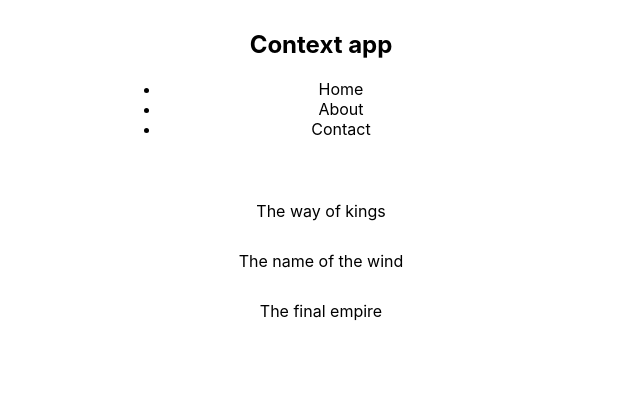
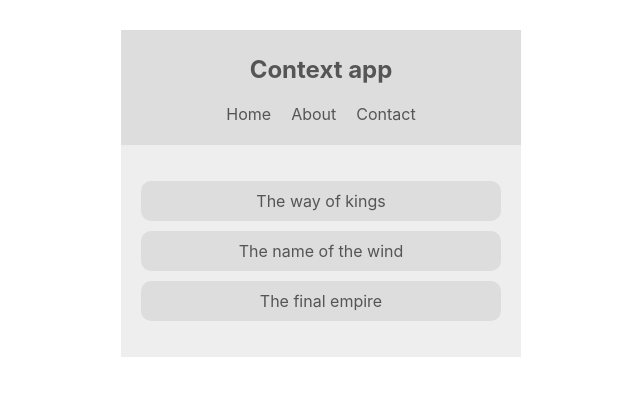
Before and after one commit to Kayque-Goncalves/Reading-list-react, a React (Create React App) app in the folder reading-list/: page / in a window 1280 px wide. Shown: the top 396 px of the page, without its empty margins (319-959 px from the left). Built offline with nearby package versions, Linux system fonts and the light colour scheme.

Commit message:
add Theme context

```diff
--- a/reading-list/src/App.js
+++ b/reading-list/src/App.js
@@ -1,12 +1,15 @@
 import React from 'react'
 import Navbar from './components/Navbar'
 import Booklist from './components/Booklist'
+import ThemeContextProvider from './contexts/ThemeContext'
 
 function App() {
   return (
     <div className="App">
-      <Navbar />
-      <Booklist />
+      <ThemeContextProvider>
+        <Navbar />
+        <Booklist />
+      </ThemeContextProvider>
     </div>
   )
 }
--- a/reading-list/src/components/Booklist.js
+++ b/reading-list/src/components/Booklist.js
@@ -1,13 +1,19 @@
 import React, { Component } from 'react'
+import { ThemeContext } from '../contexts/ThemeContext'
 
 class Booklist extends Component {
+    static contextType = ThemeContext
+
     render() {
+        const { isLightTheme, light, dark } = this.context
+        const theme = isLightTheme ? light : dark
+
         return (
-            <div className="book-list">
+            <div className="book-list" style={{ color: theme.syntax, background: theme.bg }}>
                 <ul>
-                    <li> The way of kings </li>
-                    <li> The name of the wind </li>
-                    <li> The final empire </li>
+                    <li style={{ background: theme.ui }}> The way of kings </li>
+                    <li style={{ background: theme.ui }}> The name of the wind </li>
+                    <li style={{ background: theme.ui }}> The final empire </li>
                 </ul>
             </div>
          )
--- a/reading-list/src/components/Navbar.js
+++ b/reading-list/src/components/Navbar.js
@@ -1,9 +1,21 @@
 import React, { Component } from 'react'
+import { ThemeContext } from '../contexts/ThemeContext'
 
 class Navbar extends Component {
+    // Acessa o contexto de tema da aplicação.
+    static contextType = ThemeContext
     render() {
+        // Retorna o componente.
         return (
-            <nav>
+            <ThemeContext.Consumer>{(context) => {
+                // Desestrutura as propriedades do contexto.
+                const { isLightTheme, light, dark } = context
+                // Define qual tema estara ativo com base no estado de isLightTheme.
+                const theme = isLightTheme ? light : dark
+
+                return(
+                    // Define as propriedades dentro do estilo dinamicamente para ficar de acordo com o tema.
+                    <nav style={{ background: theme.ui, color: theme.syntax }}>
                         <h1> Context app </h1>
                         <ul>
                             <li> Home </li>
@@ -12,6 +24,9 @@
                         </ul>
                     </nav>
                 )
+            }}
+            </ThemeContext.Consumer>
+         )
     }
 }
 
--- /dev/null
+++ b/reading-list/src/contexts/ThemeContext.js
@@ -0,0 +1,23 @@
+import React, { createContext, Component } from 'react'
+
+export const ThemeContext = createContext()
+
+class ThemeContextProvider extends Component {
+    // Define os stados que serão passados globalmente dentro da aplicação.
+    state = {
+        isLightTheme: true,
+        light: { syntax: '#555', ui: '#ddd', bg: '#eee' },
+        dark: { syntax: '#ddd', ui: '#333', bg: '#555' }
+     }
+
+    render() {
+        return (
+            <ThemeContext.Provider value={{...this.state}}>
+                {/* Define as propriedades que estão dentro do contexto (navbar e booklist). */}
+                { this.props.children }
+            </ThemeContext.Provider>
+         )
+    }
+}
+
+export default ThemeContextProvider
--- a/reading-list/src/index.css
+++ b/reading-list/src/index.css
@@ -13,13 +13,13 @@
   margin: 30px auto;
   text-align: center;
 }
-.nav {
+nav {
   padding: 5px;
 }
-.nav ul {
+nav ul {
   padding: 0;
 }
-.nav ul li {
+nav ul li {
   display: inline-block;
   margin: 0 10px;
 }
```
Lines whose indentation alone changed are shown as unchanged.
